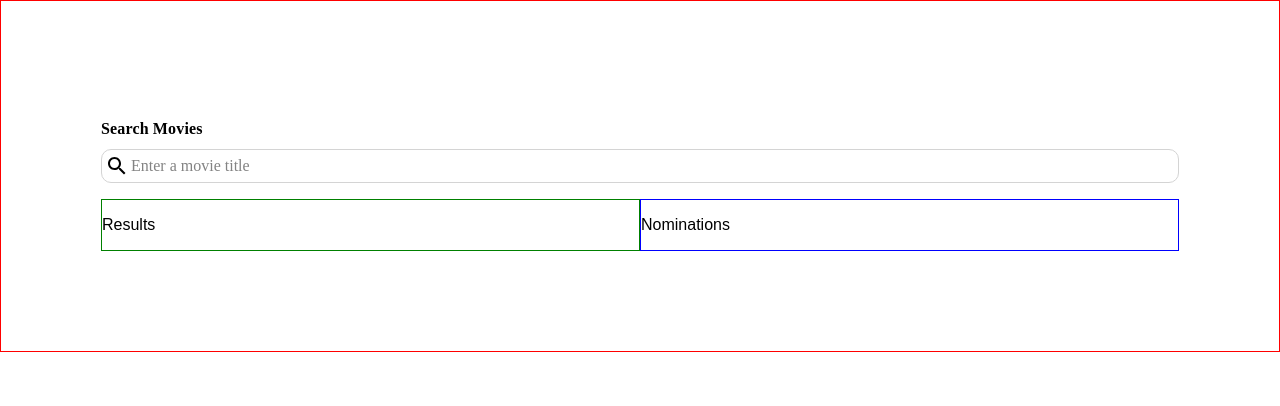
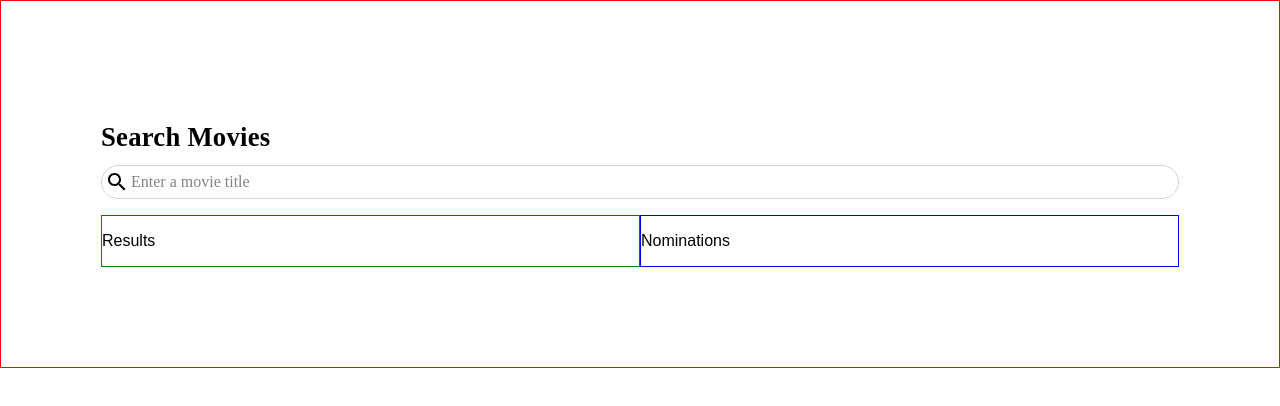
Before and after one commit to shadeemerhi/theshoppies, a React (Create React App) app: page / in a window 1280 px wide. Shown: the top 406 px of the page. Built offline with nearby package versions, Linux system fonts and the light colour scheme; no server answers; a web font is replaced by a local one.

Commit message:
minor stylign changes

```diff
--- a/src/components/Search.js
+++ b/src/components/Search.js
@@ -11,6 +11,7 @@ const useStyles = makeStyles((theme) => ({
 
   title: {
     fontFamily: 'montserrat',
+    fontSize: '20pt',
     fontWeight: '700',
     marginBottom: '0.5rem'
   },
@@ -19,15 +20,17 @@ const useStyles = makeStyles((theme) => ({
     display: 'flex',
     border: '1px solid #d4d4d4',
     padding: '3px',
-    borderRadius: '10px',
+    borderRadius: '20px',
     alignItems: 'center',
   },
 
   input: {
     fontSize: '12pt',
+    width: '100%',
     fontFamily: 'montserrat',
     height: '1.5rem',
     border: 'none',
+    borderRadius: '20px',
     "&:focus": {
       outline: "none",
     },
--- a/src/hooks/useApplicationData.js
+++ b/src/hooks/useApplicationData.js
@@ -20,8 +20,6 @@ export const useApplicationData = function() {
 
   }, [])
 
-
-  console.log('string', searchString);
   return {
     searchResults,
     searchString,
```
Also changed, not shown: 1 other file (tests, documents, lock files or other folders).
